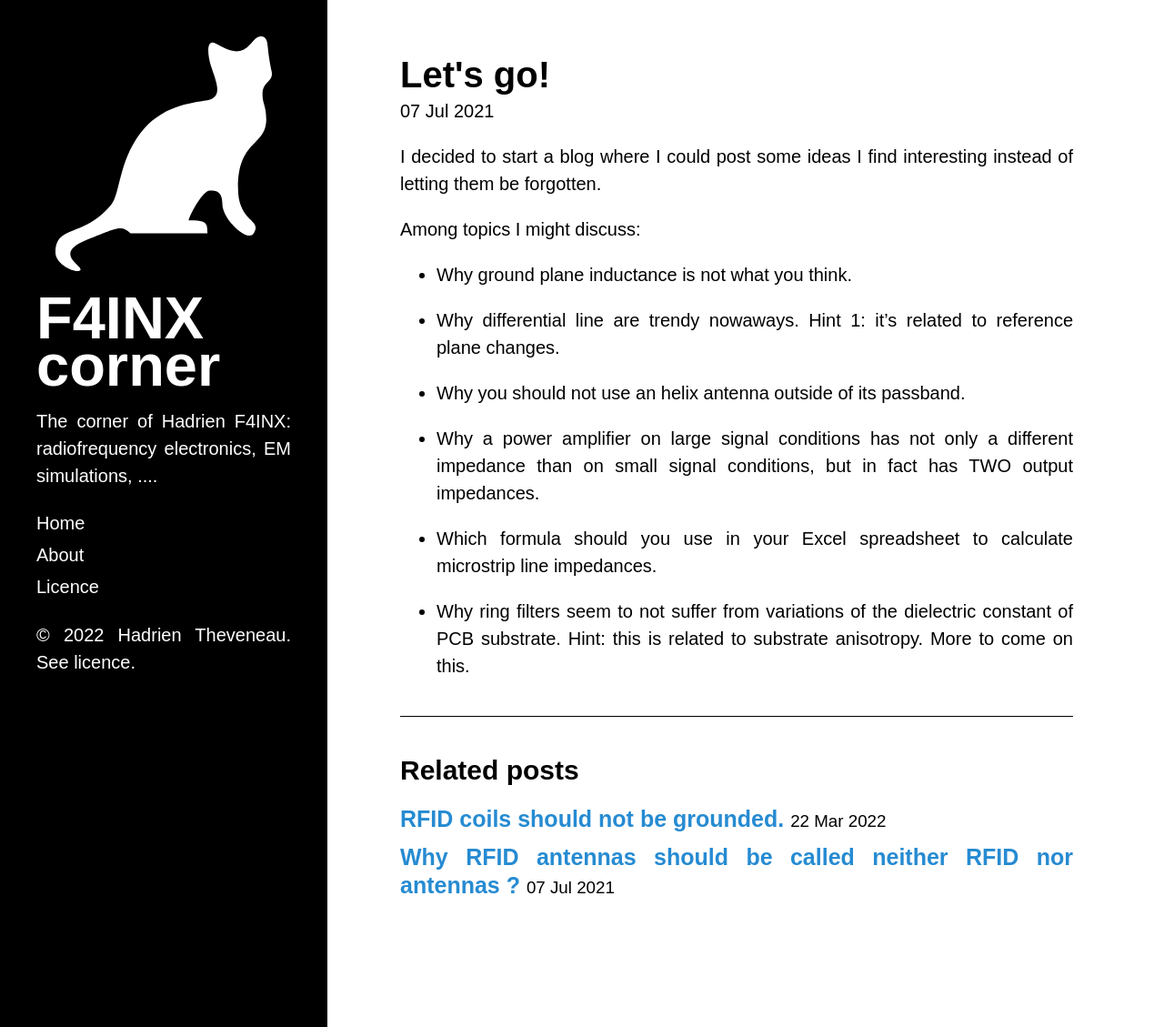
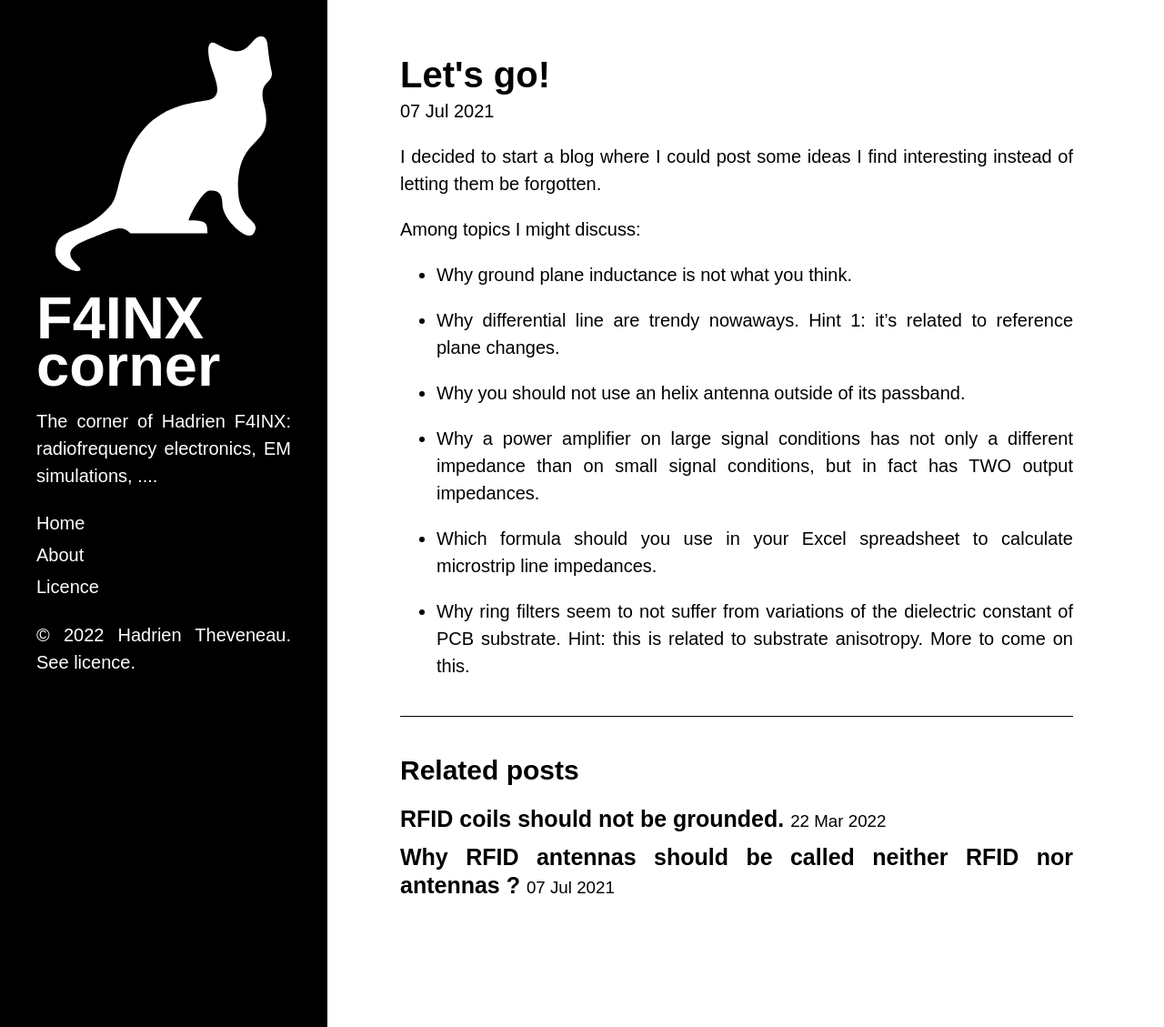
Before and after one commit to thadrien/Zview.github.io, a Jekyll site: the page built from _posts/2021-07-07-let-s-go.md, in a window 1280 px wide. Shown: the whole page at 91% size. Built offline with Jekyll 4.4.1, drawn with Linux system fonts in a browser that asks for light colours.

Commit message:
[CSS] Black links in related pages.

```diff
--- a/public/css/f4inx.css
+++ b/public/css/f4inx.css
@@ -59,6 +59,9 @@
   color: #268bd2;
   text-decoration: none;
 }
+h1 a,
+h2 a,
+h3 a,
 a strong {
   color: inherit;
 }
```
